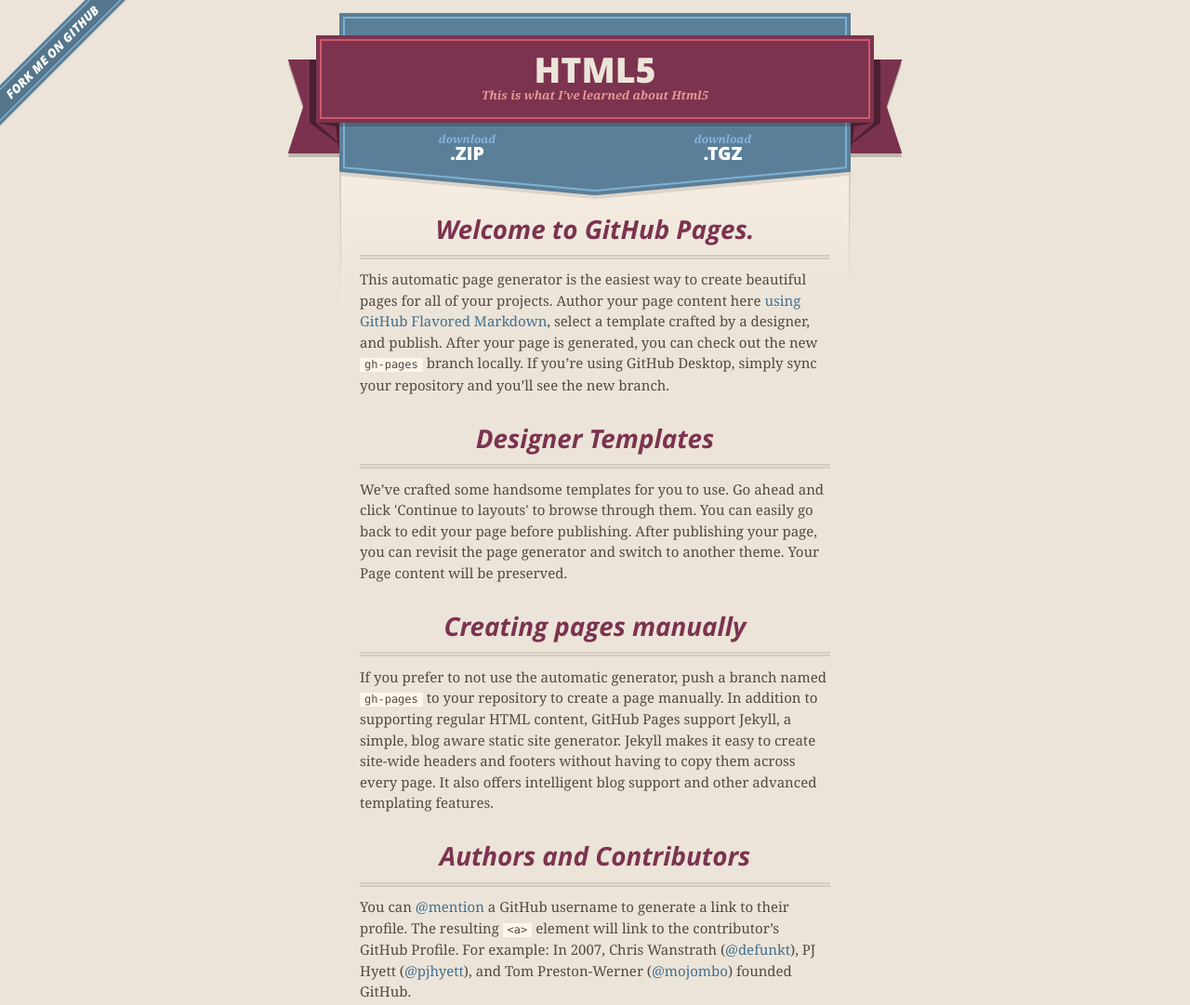
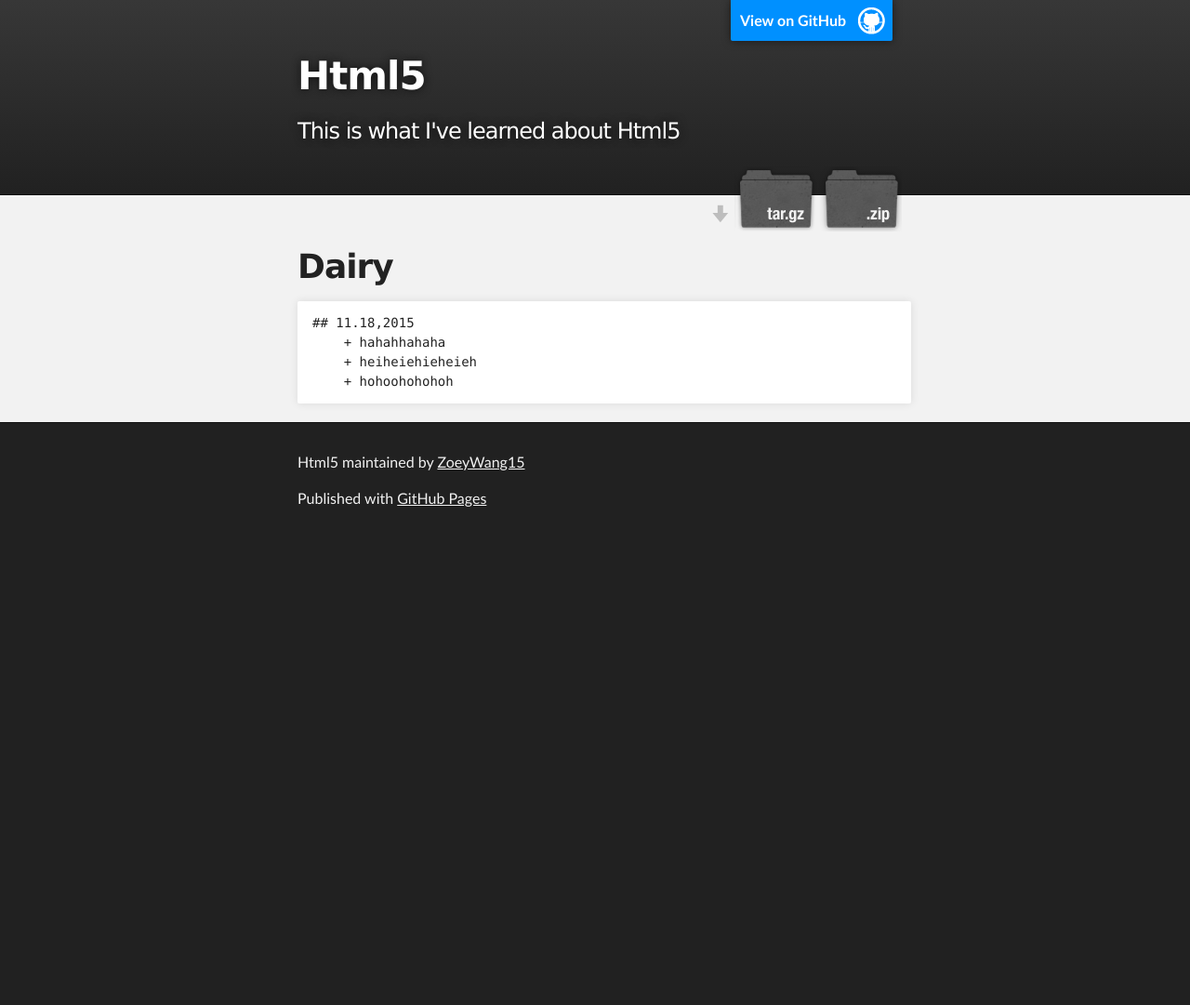
Before and after one commit to ZoeyWang15/Html5, a plain HTML site: page index.html in a window 1280 px wide. Shown: the top 1081 px of the page at 93% size. After the commit the page ends 800 px from the top, so only its background shows below. Drawn offline with nearby package versions, Linux system fonts and the light colour scheme.

Commit message:
Create gh-pages branch via GitHub

```diff
--- a/index.html
+++ b/index.html
@@ -1,90 +1,56 @@
 <!DOCTYPE html>
 <html>
+
   <head>
     <meta charset='utf-8'>
     <meta http-equiv="X-UA-Compatible" content="chrome=1">
-    <meta name="viewport" content="width=640">
+    <meta name="description" content="Html5 : This is what I&#39;ve learned about Html5">
 
-    <link rel="stylesheet" href="stylesheets/core.css" media="screen">
-    <link rel="stylesheet" href="stylesheets/mobile.css" media="handheld, only screen and (max-device-width:640px)">
-    <link rel="stylesheet" href="stylesheets/github-light.css">
+    <link rel="stylesheet" type="text/css" media="screen" href="stylesheets/stylesheet.css">
 
-    <script type="text/javascript" src="javascripts/modernizr.js"></script>
-    <script type="text/javascript" src="https://ajax.googleapis.com/ajax/libs/jquery/1.7.1/jquery.min.js"></script>
-    <script type="text/javascript" src="javascripts/headsmart.min.js"></script>
-    <script type="text/javascript">
-      $(document).ready(function () {
-        $('#main_content').headsmart()
-      })
-    </script>
-    <title>Html5 by ZoeyWang15</title>
+    <title>Html5</title>
   </head>
 
   <body>
-    <a id="forkme_banner" href="https://github.com/ZoeyWang15/Html5">View on GitHub</a>
-    <div class="shell">
 
-      <header>
-        <span class="ribbon-outer">
-          <span class="ribbon-inner">
-            <h1>Html5</h1>
-            <h2>This is what I&#39;ve learned about Html5</h2>
-          </span>
-          <span class="left-tail"></span>
-          <span class="right-tail"></span>
-        </span>
-      </header>
+    <!-- HEADER -->
+    <div id="header_wrap" class="outer">
+        <header class="inner">
+          <a id="forkme_banner" href="https://github.com/ZoeyWang15/Html5">View on GitHub</a>
 
-      <section id="downloads">
-        <span class="inner">
-          <a href="https://github.com/ZoeyWang15/Html5/zipball/master" class="zip"><em>download</em> .ZIP</a><a href="https://github.com/ZoeyWang15/Html5/tarball/master" class="tgz"><em>download</em> .TGZ</a>
-        </span>
+          <h1 id="project_title">Html5</h1>
+          <h2 id="project_tagline">This is what I&#39;ve learned about Html5</h2>
+
+            <section id="downloads">
+              <a class="zip_download_link" href="https://github.com/ZoeyWang15/Html5/zipball/master">Download this project as a .zip file</a>
+              <a class="tar_download_link" href="https://github.com/ZoeyWang15/Html5/tarball/master">Download this project as a tar.gz file</a>
+            </section>
+        </header>
+    </div>
+
+    <!-- MAIN CONTENT -->
+    <div id="main_content_wrap" class="outer">
+      <section id="main_content" class="inner">
+        <h1>
+<a id="dairy" class="anchor" href="#dairy" aria-hidden="true"><span class="octicon octicon-link"></span></a><strong>Dairy</strong>
+</h1>
+
+<pre><code>## 11.18,2015
+    + hahahhahaha
+    + heiheiehieheieh
+    + hohoohohohoh
+</code></pre>
       </section>
+    </div>
 
+    <!-- FOOTER  -->
+    <div id="footer_wrap" class="outer">
+      <footer class="inner">
+        <p class="copyright">Html5 maintained by <a href="https://github.com/ZoeyWang15">ZoeyWang15</a></p>
+        <p>Published with <a href="https://pages.github.com">GitHub Pages</a></p>
+      </footer>
+    </div>
 
-      <span class="banner-fix"></span>
-
-
-      <section id="main_content">
-        <h3>
-<a id="welcome-to-github-pages" class="anchor" href="#welcome-to-github-pages" aria-hidden="true"><span class="octicon octicon-link"></span></a>Welcome to GitHub Pages.</h3>
-
-<p>This automatic page generator is the easiest way to create beautiful pages for all of your projects. Author your page content here <a href="https://guides.github.com/features/mastering-markdown/">using GitHub Flavored Markdown</a>, select a template crafted by a designer, and publish. After your page is generated, you can check out the new <code>gh-pages</code> branch locally. If you’re using GitHub Desktop, simply sync your repository and you’ll see the new branch.</p>
-
-<h3>
-<a id="designer-templates" class="anchor" href="#designer-templates" aria-hidden="true"><span class="octicon octicon-link"></span></a>Designer Templates</h3>
-
-<p>We’ve crafted some handsome templates for you to use. Go ahead and click 'Continue to layouts' to browse through them. You can easily go back to edit your page before publishing. After publishing your page, you can revisit the page generator and switch to another theme. Your Page content will be preserved.</p>
-
-<h3>
-<a id="creating-pages-manually" class="anchor" href="#creating-pages-manually" aria-hidden="true"><span class="octicon octicon-link"></span></a>Creating pages manually</h3>
-
-<p>If you prefer to not use the automatic generator, push a branch named <code>gh-pages</code> to your repository to create a page manually. In addition to supporting regular HTML content, GitHub Pages support Jekyll, a simple, blog aware static site generator. Jekyll makes it easy to create site-wide headers and footers without having to copy them across every page. It also offers intelligent blog support and other advanced templating features.</p>
-
-<h3>
-<a id="authors-and-contributors" class="anchor" href="#authors-and-contributors" aria-hidden="true"><span class="octicon octicon-link"></span></a>Authors and Contributors</h3>
-
-<p>You can <a href="https://github.com/blog/821" class="user-mention">@mention</a> a GitHub username to generate a link to their profile. The resulting <code>&lt;a&gt;</code> element will link to the contributor’s GitHub Profile. For example: In 2007, Chris Wanstrath (<a href="https://github.com/defunkt" class="user-mention">@defunkt</a>), PJ Hyett (<a href="https://github.com/pjhyett" class="user-mention">@pjhyett</a>), and Tom Preston-Werner (<a href="https://github.com/mojombo" class="user-mention">@mojombo</a>) founded GitHub.</p>
-
-<h3>
-<a id="support-or-contact" class="anchor" href="#support-or-contact" aria-hidden="true"><span class="octicon octicon-link"></span></a>Support or Contact</h3>
-
-<p>Having trouble with Pages? Check out our <a href="https://help.github.com/pages">documentation</a> or <a href="https://github.com/contact">contact support</a> and we’ll help you sort it out.</p>
-      </section>
-
-      <footer>
-        <span class="ribbon-outer">
-          <span class="ribbon-inner">
-            <p>this project by <a href="https://github.com/ZoeyWang15">ZoeyWang15</a> can be found on <a href="https://github.com/ZoeyWang15/Html5">GitHub</a></p>
-          </span>
-          <span class="left-tail"></span>
-          <span class="right-tail"></span>
-        </span>
-        <p>Generated with <a href="https://pages.github.com">GitHub Pages</a> using Merlot</p>
-        <span class="octocat"></span>
-      </footer>
-
-    </div>
 
 
   </body>
--- /dev/null
+++ b/stylesheets/stylesheet.css
@@ -0,0 +1,425 @@
+/*******************************************************************************
+Slate Theme for GitHub Pages
+by Jason Costello, @jsncostello
+*******************************************************************************/
+
+@import url(github-light.css);
+
+/*******************************************************************************
+MeyerWeb Reset
+*******************************************************************************/
+
+html, body, div, span, applet, object, iframe,
+h1, h2, h3, h4, h5, h6, p, blockquote, pre,
+a, abbr, acronym, address, big, cite, code,
+del, dfn, em, img, ins, kbd, q, s, samp,
+small, strike, strong, sub, sup, tt, var,
+b, u, i, center,
+dl, dt, dd, ol, ul, li,
+fieldset, form, label, legend,
+table, caption, tbody, tfoot, thead, tr, th, td,
+article, aside, canvas, details, embed,
+figure, figcaption, footer, header, hgroup,
+menu, nav, output, ruby, section, summary,
+time, mark, audio, video {
+  margin: 0;
+  padding: 0;
+  border: 0;
+  font: inherit;
+  vertical-align: baseline;
+}
+
+/* HTML5 display-role reset for older browsers */
+article, aside, details, figcaption, figure,
+footer, header, hgroup, menu, nav, section {
+  display: block;
+}
+
+ol, ul {
+  list-style: none;
+}
+
+table {
+  border-collapse: collapse;
+  border-spacing: 0;
+}
+
+/*******************************************************************************
+Theme Styles
+*******************************************************************************/
+
+body {
+  box-sizing: border-box;
+  color:#373737;
+  background: #212121;
+  font-size: 16px;
+  font-family: 'Myriad Pro', Calibri, Helvetica, Arial, sans-serif;
+  line-height: 1.5;
+  -webkit-font-smoothing: antialiased;
+}
+
+h1, h2, h3, h4, h5, h6 {
+  margin: 10px 0;
+  font-weight: 700;
+  color:#222222;
+  font-family: 'Lucida Grande', 'Calibri', Helvetica, Arial, sans-serif;
+  letter-spacing: -1px;
+}
+
+h1 {
+  font-size: 36px;
+  font-weight: 700;
+}
+
+h2 {
+  padding-bottom: 10px;
+  font-size: 32px;
+  background: url('../images/bg_hr.png') repeat-x bottom;
+}
+
+h3 {
+  font-size: 24px;
+}
+
+h4 {
+  font-size: 21px;
+}
+
+h5 {
+  font-size: 18px;
+}
+
+h6 {
+  font-size: 16px;
+}
+
+p {
+  margin: 10px 0 15px 0;
+}
+
+footer p {
+  color: #f2f2f2;
+}
+
+a {
+  text-decoration: none;
+  color: #007edf;
+  text-shadow: none;
+
+  transition: color 0.5s ease;
+  transition: text-shadow 0.5s ease;
+  -webkit-transition: color 0.5s ease;
+  -webkit-transition: text-shadow 0.5s ease;
+  -moz-transition: color 0.5s ease;
+  -moz-transition: text-shadow 0.5s ease;
+  -o-transition: color 0.5s ease;
+  -o-transition: text-shadow 0.5s ease;
+  -ms-transition: color 0.5s ease;
+  -ms-transition: text-shadow 0.5s ease;
+}
+
+a:hover, a:focus {text-decoration: underline;}
+
+footer a {
+  color: #F2F2F2;
+  text-decoration: underline;
+}
+
+em {
+  font-style: italic;
+}
+
+strong {
+  font-weight: bold;
+}
+
+img {
+  position: relative;
+  margin: 0 auto;
+  max-width: 739px;
+  padding: 5px;
+  margin: 10px 0 10px 0;
+  border: 1px solid #ebebeb;
+
+  box-shadow: 0 0 5px #ebebeb;
+  -webkit-box-shadow: 0 0 5px #ebebeb;
+  -moz-box-shadow: 0 0 5px #ebebeb;
+  -o-box-shadow: 0 0 5px #ebebeb;
+  -ms-box-shadow: 0 0 5px #ebebeb;
+}
+
+p img {
+  display: inline;
+  margin: 0;
+  padding: 0;
+  vertical-align: middle;
+  text-align: center;
+  border: none;
+}
+
+pre, code {
+  width: 100%;
+  color: #222;
+  background-color: #fff;
+
+  font-family: Monaco, "Bitstream Vera Sans Mono", "Lucida Console", Terminal, monospace;
+  font-size: 14px;
+
+  border-radius: 2px;
+  -moz-border-radius: 2px;
+  -webkit-border-radius: 2px;
+}
+
+pre {
+  width: 100%;
+  padding: 10px;
+  box-shadow: 0 0 10px rgba(0,0,0,.1);
+  overflow: auto;
+}
+
+code {
+  padding: 3px;
+  margin: 0 3px;
+  box-shadow: 0 0 10px rgba(0,0,0,.1);
+}
+
+pre code {
+  display: block;
+  box-shadow: none;
+}
+
+blockquote {
+  color: #666;
+  margin-bottom: 20px;
+  padding: 0 0 0 20px;
+  border-left: 3px solid #bbb;
+}
+
+
+ul, ol, dl {
+  margin-bottom: 15px
+}
+
+ul {
+  list-style-position: inside;
+  list-style: disc;
+  padding-left: 20px;
+}
+
+ol {
+  list-style-position: inside;
+  list-style: decimal;
+  padding-left: 20px;
+}
+
+dl dt {
+  font-weight: bold;
+}
+
+dl dd {
+  padding-left: 20px;
+  font-style: italic;
+}
+
+dl p {
+  padding-left: 20px;
+  font-style: italic;
+}
+
+hr {
+  height: 1px;
+  margin-bottom: 5px;
+  border: none;
+  background: url('../images/bg_hr.png') repeat-x center;
+}
+
+table {
+  border: 1px solid #373737;
+  margin-bottom: 20px;
+  text-align: left;
+ }
+
+th {
+  font-family: 'Lucida Grande', 'Helvetica Neue', Helvetica, Arial, sans-serif;
+  padding: 10px;
+  background: #373737;
+  color: #fff;
+ }
+
+td {
+  padding: 10px;
+  border: 1px solid #373737;
+ }
+
+form {
+  background: #f2f2f2;
+  padding: 20px;
+}
+
+/*******************************************************************************
+Full-Width Styles
+*******************************************************************************/
+
+.outer {
+  width: 100%;
+}
+
+.inner {
+  position: relative;
+  max-width: 640px;
+  padding: 20px 10px;
+  margin: 0 auto;
+}
+
+#forkme_banner {
+  display: block;
+  position: absolute;
+  top:0;
+  right: 10px;
+  z-index: 10;
+  padding: 10px 50px 10px 10px;
+  color: #fff;
+  background: url('../images/blacktocat.png') #0090ff no-repeat 95% 50%;
+  font-weight: 700;
+  box-shadow: 0 0 10px rgba(0,0,0,.5);
+  border-bottom-left-radius: 2px;
+  border-bottom-right-radius: 2px;
+}
+
+#header_wrap {
+  background: #212121;
+  background: -moz-linear-gradient(top, #373737, #212121);
+  background: -webkit-linear-gradient(top, #373737, #212121);
+  background: -ms-linear-gradient(top, #373737, #212121);
+  background: -o-linear-gradient(top, #373737, #212121);
+  background: linear-gradient(top, #373737, #212121);
+}
+
+#header_wrap .inner {
+  padding: 50px 10px 30px 10px;
+}
+
+#project_title {
+  margin: 0;
+  color: #fff;
+  font-size: 42px;
+  font-weight: 700;
+  text-shadow: #111 0px 0px 10px;
+}
+
+#project_tagline {
+  color: #fff;
+  font-size: 24px;
+  font-weight: 300;
+  background: none;
+  text-shadow: #111 0px 0px 10px;
+}
+
+#downloads {
+  position: absolute;
+  width: 210px;
+  z-index: 10;
+  bottom: -40px;
+  right: 0;
+  height: 70px;
+  background: url('../images/icon_download.png') no-repeat 0% 90%;
+}
+
+.zip_download_link {
+  display: block;
+  float: right;
+  width: 90px;
+  height:70px;
+  text-indent: -5000px;
+  overflow: hidden;
+  background: url(../images/sprite_download.png) no-repeat bottom left;
+}
+
+.tar_download_link {
+  display: block;
+  float: right;
+  width: 90px;
+  height:70px;
+  text-indent: -5000px;
+  overflow: hidden;
+  background: url(../images/sprite_download.png) no-repeat bottom right;
+  margin-left: 10px;
+}
+
+.zip_download_link:hover {
+  background: url(../images/sprite_download.png) no-repeat top left;
+}
+
+.tar_download_link:hover {
+  background: url(../images/sprite_download.png) no-repeat top right;
+}
+
+#main_content_wrap {
+  background: #f2f2f2;
+  border-top: 1px solid #111;
+  border-bottom: 1px solid #111;
+}
+
+#main_content {
+  padding-top: 40px;
+}
+
+#footer_wrap {
+  background: #212121;
+}
+
+
+
+/*******************************************************************************
+Small Device Styles
+*******************************************************************************/
+
+@media screen and (max-width: 480px) {
+  body {
+    font-size:14px;
+  }
+
+  #downloads {
+    display: none;
+  }
+
+  .inner {
+    min-width: 320px;
+    max-width: 480px;
+  }
+
+  #project_title {
+  font-size: 32px;
+  }
+
+  h1 {
+    font-size: 28px;
+  }
+
+  h2 {
+    font-size: 24px;
+  }
+
+  h3 {
+    font-size: 21px;
+  }
+
+  h4 {
+    font-size: 18px;
+  }
+
+  h5 {
+    font-size: 14px;
+  }
+
+  h6 {
+    font-size: 12px;
+  }
+
+  code, pre {
+    min-width: 320px;
+    max-width: 480px;
+    font-size: 11px;
+  }
+
+}
```
Also changed, not shown: params.json (+1 -1 lines), images/bg_hr.png (added), images/blacktocat.png (added), images/icon_download.png (added), images/sprite_download.png (added).
